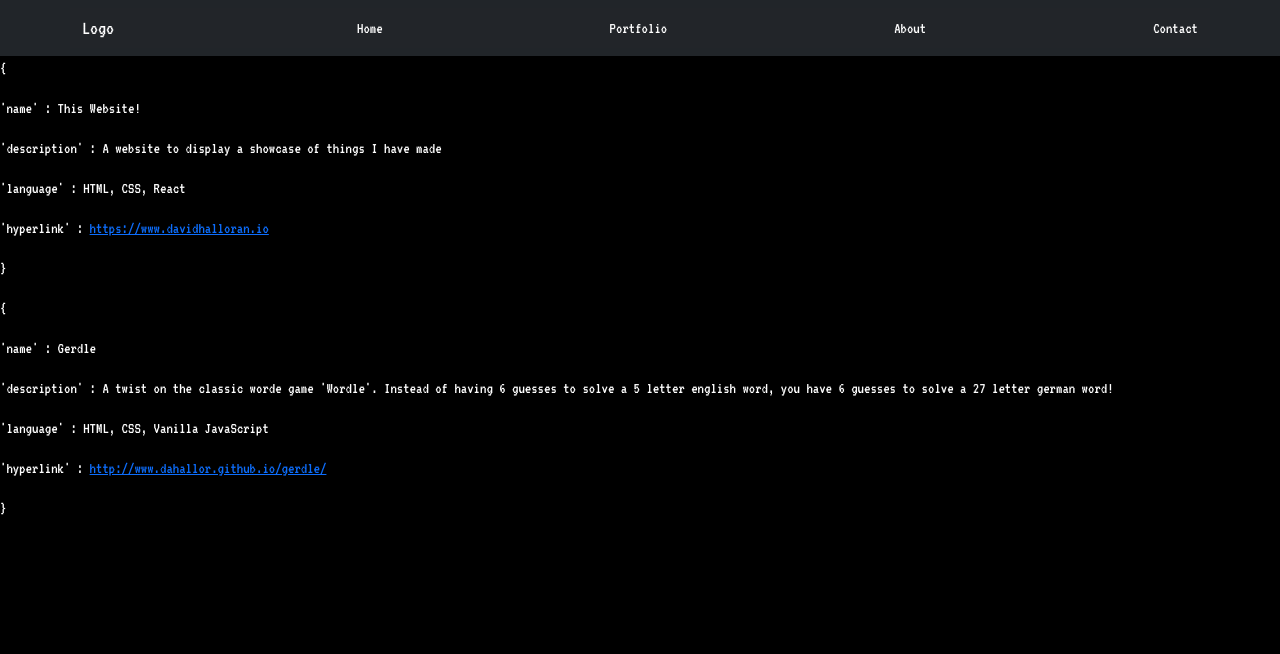
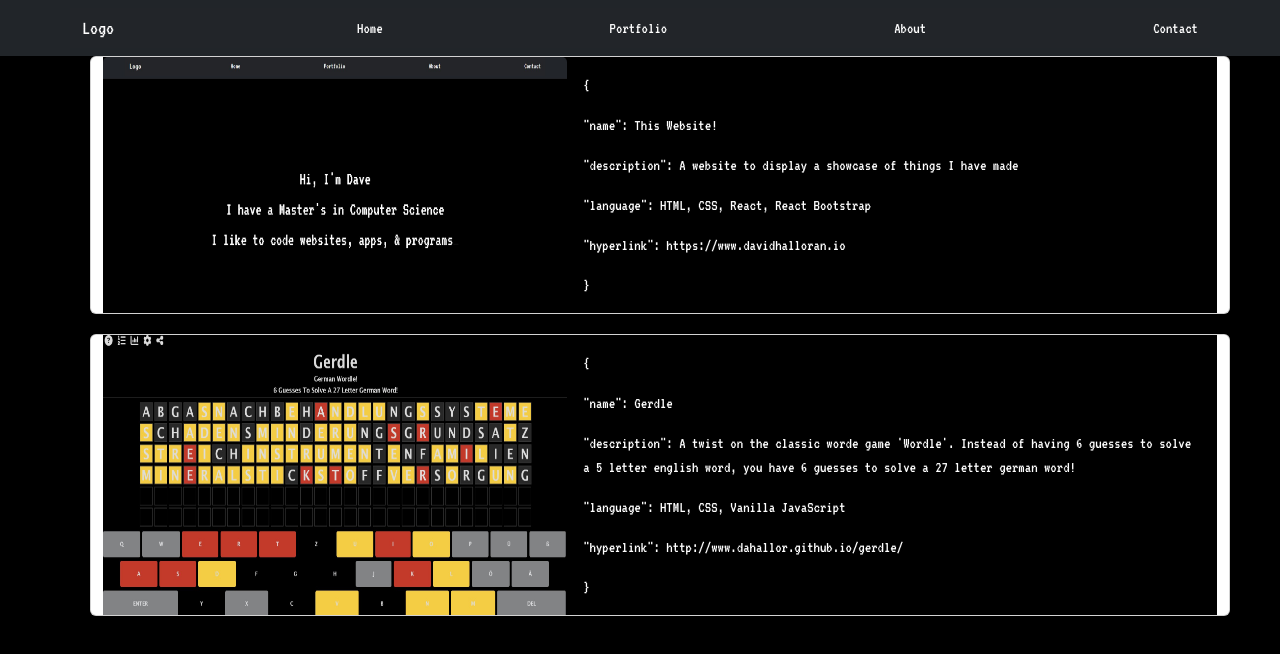
Before and after one commit to dahallor/website, a React (Create React App) app in the folder portfolio_website/: page /portfolio in a window 1280 px wide. Shown: the top 654 px of the page. Built offline with nearby package versions, Linux system fonts and the light colour scheme.

Commit message:
progress!

```diff
--- a/portfolio_website/src/components/About.js
+++ b/portfolio_website/src/components/About.js
@@ -1,15 +1,58 @@
+import React, { useState } from 'react';
+import Carousel from 'react-bootstrap/Carousel';
+import Container from 'react-bootstrap/Container'
+
 function About() {
+    const [index, setIndex] = useState(0);
+
+    const handleSelect = (selectedIndex, e) => {
+        setIndex(selectedIndex);
+    };
+
     return (
-        <div>
-            <p>Hello! My name is David Halloran. In 2015 I graduated from Millersville University with my bacholer's in Financial Economics.
-                And from there I fell into accounting and worked as an accountant for 5 years. It was.....ok, let's say.
-                And for a while I was content with that, I figured there wasn't really going to be any opportunity for a career change.
-            </p>
-            <p>But then in 2020, the *craziest thing* happened. So during quarentine I decided now was the best time for a change and started my Master's program at Drexel University.
-                Now with the degree completed I'm looking to go out into the world.
-            </p>
-        </div>
+        <Container className="slideshow">
+            <Carousel activeIndex={index} onSelect={handleSelect}>
+                <Carousel.Item>
+                    <Carousel.Caption>
+                        <h3>First slide label</h3>
+                        <p>Nulla vitae elit libero, a pharetra augue mollis interdum.</p>
+                    </Carousel.Caption>
+                </Carousel.Item>
+                <Carousel.Item>
+                    <Carousel.Caption>
+                        <h3>Second slide label</h3>
+                        <p>Lorem ipsum dolor sit amet, consectetur adipiscing elit.</p>
+                    </Carousel.Caption>
+                </Carousel.Item>
+                <Carousel.Item>
+                    <Carousel.Caption>
+                        <h3>Third slide label</h3>
+                        <p>
+                            Praesent commodo cursus magna, vel scelerisque nisl consectetur.
+                        </p>
+                    </Carousel.Caption>
+                </Carousel.Item>
+            </Carousel>
+        </Container>
     );
 }
 
 export default About
+
+
+
+// function About() {
+//     return (
+//         <div>
+//             <p>Hello! My name is David Halloran. In 2015 I graduated from Millersville University with my bacholer's in Financial Economics.
+//                 And from there I fell into accounting and worked as an accountant for 5 years. It was.....ok, let's say.
+//                 And for a while I was content with that, I figured there wasn't really going to be any opportunity for a career change.
+//             </p>
+//             <p>But then in 2020, the *craziest thing* happened. So during quarentine I decided now was the best time for a change and started my Master's program at Drexel University.
+//                 Now with the degree completed I'm looking to go out into the world.
+//             </p>
+//         </div>
+//     );
+// }
+
+// export default About
--- a/portfolio_website/src/components/Card.js
+++ b/portfolio_website/src/components/Card.js
@@ -1,18 +1,57 @@
 import { Link } from 'react-router-dom'
+import { Card, Image, Row, Col } from 'react-bootstrap'
+import '../styles/card.css'
 
-function Card(props) {
+function CardComponent(props) {
     const openCurly = "{"
     const closedCurly = "}"
+    console.log({ props })
     return (
-        <div>
-            <p>{openCurly}</p>
-            <p>'name' : {props.name}</p>
-            <p>'description' : {props.description}</p>
-            <p>'language' : {props.language}</p>
-            <p>'hyperlink' : <a target='_blank' rel="noopener" href={props.hyperlink}>{props.hyperlink}</a></p>
-            <p>{closedCurly}</p>
+        <div className="card">
+            <div className="row g-0">
+                <div className="col-sm-5">
+                    <img src={props.img} className="card-img-top h-100" alt="..." />
+                </div>
+                <div className="col-sm-7">
+                    <div className="card-body">
+                        <p className="card-text">{openCurly}</p>
+                        <p className="card-text">"name": {props.name}</p>
+                        <p className="card-text">"description": {props.description}</p>
+                        <p className="card-text">"language": {props.language}</p>
+                        <p className="card-text">"hyperlink": {props.hyperlink}</p>
+                        <p className="card-text">{closedCurly}</p>
+                    </div>
+                </div>
+            </div>
         </div>
+
+
+
+
+
+
+
+
+
+
+        // <Card className="card">
+        //     {/* <Row>
+        //         <Col md={6}>
+        //             <div className="card flex-row">
+        //                 <img className="card-img-left img-thumbnail" src={props.img} /> */}
+        //     <Card.Body>
+        //         <Card.Text>{openCurly}</Card.Text>
+        //         <Card.Text>'name' : {props.name}</Card.Text>
+        //         <Card.Text>'description' : {props.description}</Card.Text>
+        //         <Card.Text>'language' : {props.language}</Card.Text>
+        //         <Card.Text>'hyperlink' : <a target='_blank' rel="noopener" href={props.hyperlink}>{props.hyperlink}</a></Card.Text>
+        //         <Card.Text>{closedCurly}</Card.Text>
+        //     </Card.Body>
+        //     {/* </div>
+        //         </Col>
+        //     </Row> */}
+        // </Card>
     );
 }
 
-export default Card
+export default CardComponent
--- a/portfolio_website/src/components/Home.js
+++ b/portfolio_website/src/components/Home.js
@@ -122,7 +122,7 @@ const Home = () => {
                     <h1 className='three-three'>{textThreeThree}</h1>
                     <h1 className='end-point'>{end}</h1>
                 </div>
-                <Button className='button' id='continue-button'>Come See My Work</Button>
+                {/* <Button className='button' id='continue-button'>Come See My Work</Button> */}
             </Container>
 
         </>
--- a/portfolio_website/src/components/Portfolio.js
+++ b/portfolio_website/src/components/Portfolio.js
@@ -1,16 +1,36 @@
-import Card from "./Card";
+import CardComponent from "./Card";
 import projects from '../data/db.json'
+import Container from 'react-bootstrap/container'
+import CardGroup from 'react-bootstrap/CardGroup';
+import { useEffect } from 'react'
+import { Col, Row } from 'react-bootstrap'
+
 
 
 function Portfolio() {
     let projectsLocal = projects.projects
 
+    function getSize() {
+        let i = 0
+        projectsLocal.map((project) => {
+            i += 1
+        })
+        return i
+    }
+    useEffect(() => {
+        let i = getSize()
+    }, [])
+
     return (
-        <>
-            {projectsLocal.map((project) =>
-                <Card {...project} />
-            )}
-        </>
+        <Container>
+            <Col>
+                <Row>
+                    {projectsLocal.map((project) =>
+                        <CardComponent {...project} />
+                    )}
+                </Row>
+            </Col>
+        </Container>
     );
 }
 
--- a/portfolio_website/src/data/db.json
+++ b/portfolio_website/src/data/db.json
@@ -2,13 +2,15 @@
     "projects": [
         {
             "key": 1,
+            "img": "./images/davidhalloran.jpg",
             "name": "This Website!",
             "description": "A website to display a showcase of things I have made",
-            "language": "HTML, CSS, React",
+            "language": "HTML, CSS, React, React Bootstrap",
             "hyperlink": "https://www.davidhalloran.io"
         },
         {
             "key": 2,
+            "img": "./images/gerdle.jpg",
             "name": "Gerdle",
             "description": "A twist on the classic worde game 'Wordle'. Instead of having 6 guesses to solve a 5 letter english word, you have 6 guesses to solve a 27 letter german word!",
             "language": "HTML, CSS, Vanilla JavaScript",
--- /dev/null
+++ b/portfolio_website/src/styles/card.css
@@ -0,0 +1,12 @@
+.card {
+    border: 1px;
+    margin: 20px;
+    transition: .25s linear
+}
+
+
+
+.card:hover {
+    transform: scale(1.05);
+
+}
```
Also changed, not shown: portfolio_website/public/images/davidhalloran.jpg (added), portfolio_website/public/images/gerdle.jpg (added).
